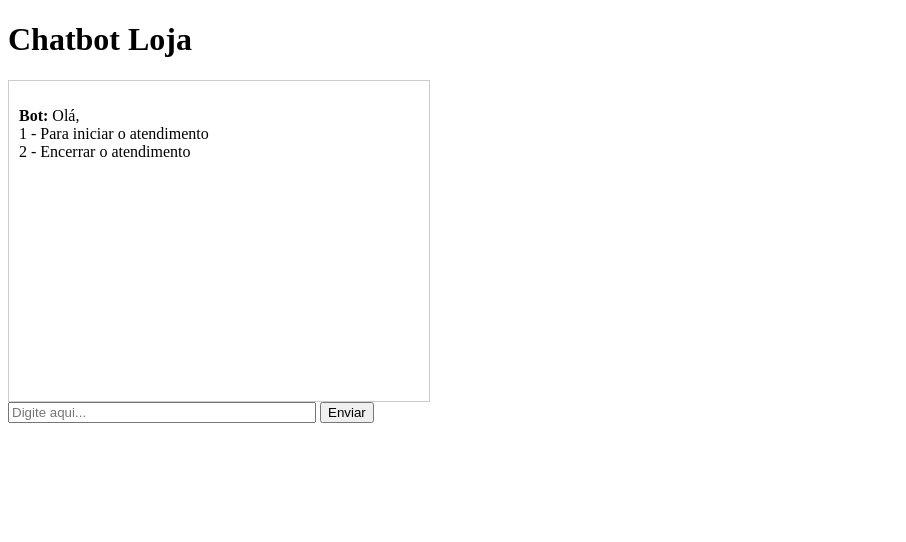
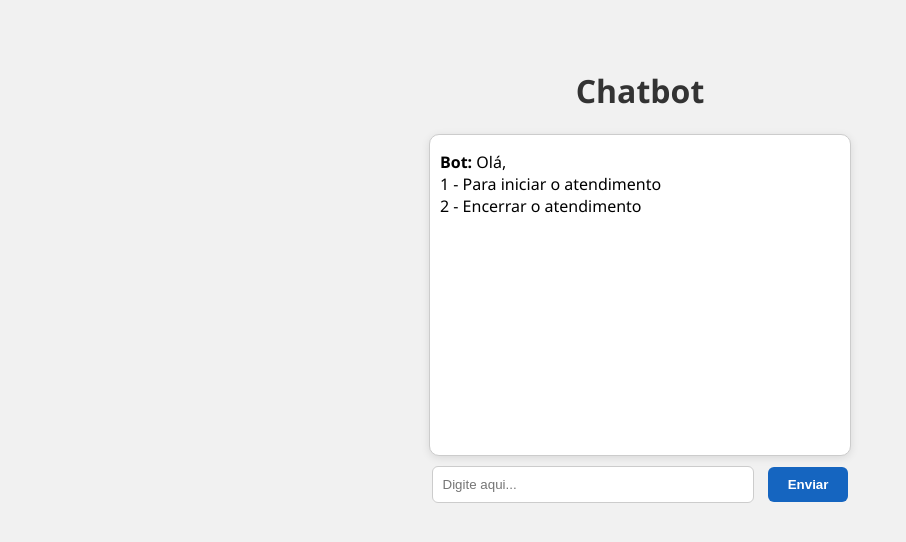
Before and after one commit to ViniciusDuarteG/ChatBot, a plain HTML site: page index.html in a window 1280 px wide. Shown: the whole page, without its empty margins (0-906 px from the left). Drawn offline with Linux system fonts and the light colour scheme.

Commit message:
Update index.html
estilização css

```diff
--- a/index.html
+++ b/index.html
@@ -3,13 +3,78 @@
 <head>
   <meta charset="UTF-8">
   <title>Chatbot Loja</title>
+  <style>
+    body {
+      font-family: 'Segoe UI', Tahoma, Geneva, Verdana, sans-serif;
+      background: #f1f1f1;
+      display: flex;
+      flex-direction: column;
+      align-items: center;
+      padding: 40px;
+    }
+
+    h1 {
+      color: #333;
+    }
+
+    #chat {
+      background: white;
+      border-radius: 10px;
+      border: 1px solid #ccc;
+      padding: 15px;
+      width: 100%;
+      max-width: 500px;
+      height: 400px;
+      overflow-y: auto;
+      box-shadow: 0 2px 8px rgba(0, 0, 0, 0.1);
+      margin-bottom: 10px;
+    }
+
+    p {
+      margin: 6px 0;
+    }
+
+    .user {
+      text-align: right;
+      color: #2e7d32;
+      font-weight: bold;
+    }
+
+    .bot {
+      text-align: left;
+      color: #1565c0;
+    }
+
+    #mensagem {
+      width: 70%;
+      padding: 10px;
+      border: 1px solid #ccc;
+      border-radius: 6px;
+      outline: none;
+    }
+
+    button {
+      padding: 10px 20px;
+      border: none;
+      background: #1565c0;
+      color: white;
+      font-weight: bold;
+      border-radius: 6px;
+      margin-left: 10px;
+      cursor: pointer;
+    }
+
+    button:hover {
+      background: #0d47a1;
+    }
+  </style>
 </head>
 <body>
-  <h1>Chatbot Loja</h1>
-
+  <h1>Chatbot</h1>
+  <img src="" alt="">
   <div id="chat" style="border: 1px solid #ccc; padding: 10px; width: 400px; height: 300px; overflow-y: scroll;"></div>
 
-  <!-- Formulário para limpar com o Enter -->
+  <!-- formulário para o event listener para Enter -->
   <form onsubmit="enviar(); return false;">
     <input type="text" id="mensagem" placeholder="Digite aqui..." style="width: 300px;">
     <button type="submit">Enviar</button>
@@ -19,7 +84,7 @@
     const chat = document.getElementById("chat");
     document.getElementById("mensagem").value="";
 
-    // Mensagem automática ao iniciar
+    // definicão da primeira mensagem
     function mensagemInicial() {
       const msg = "Olá,<br>1 - Para iniciar o atendimento<br>2 - Encerrar o atendimento";
       chat.innerHTML += `<p><strong>Bot:</strong> ${msg}</p>`;
@@ -44,7 +109,7 @@
       chat.scrollTop = chat.scrollHeight;
     }
 
-    // Chama a primeira mensagem ao carregar a página
+    // Chamada da primeira msg
     window.onload = mensagemInicial;
   </script>
 </body>
```
